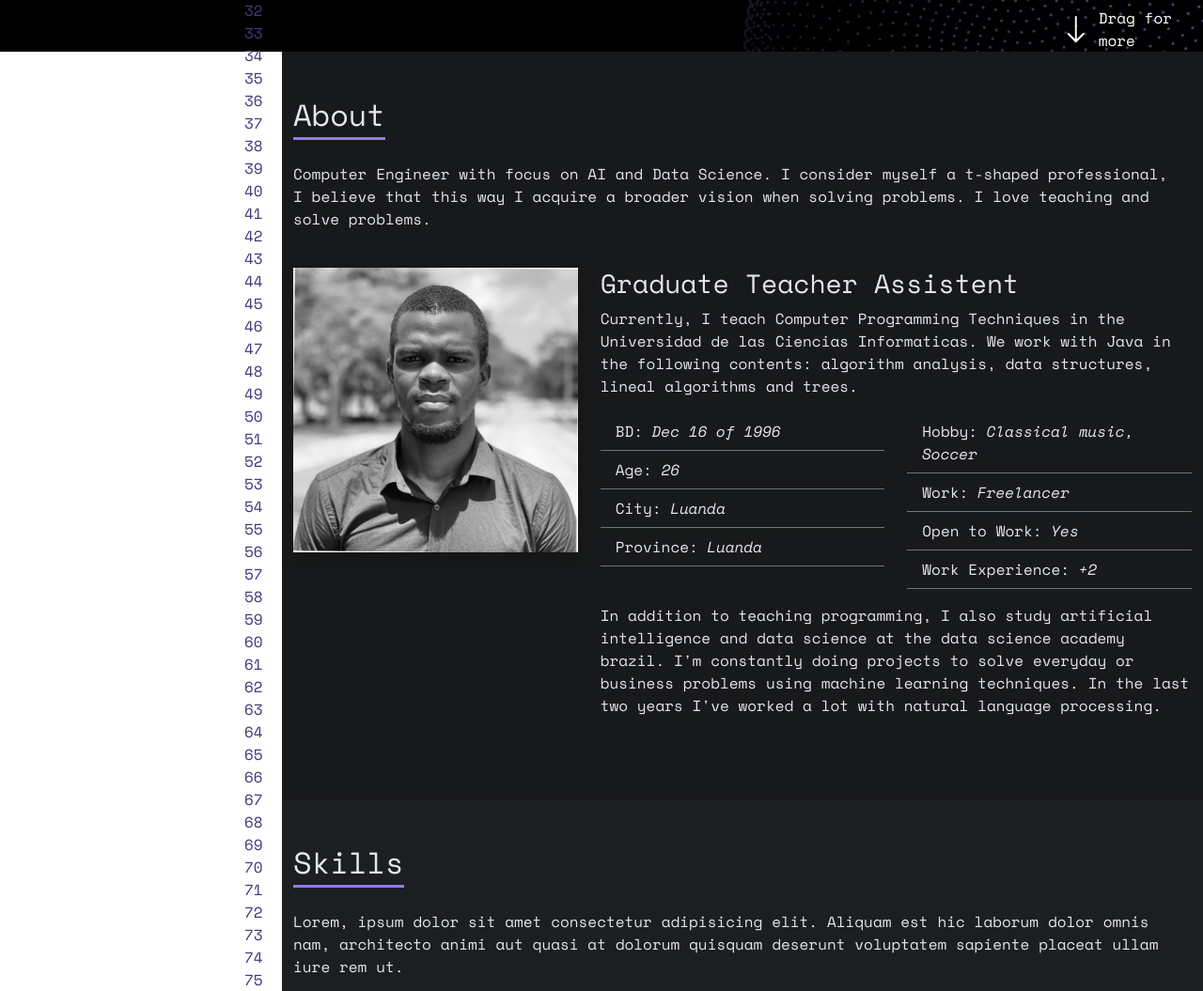
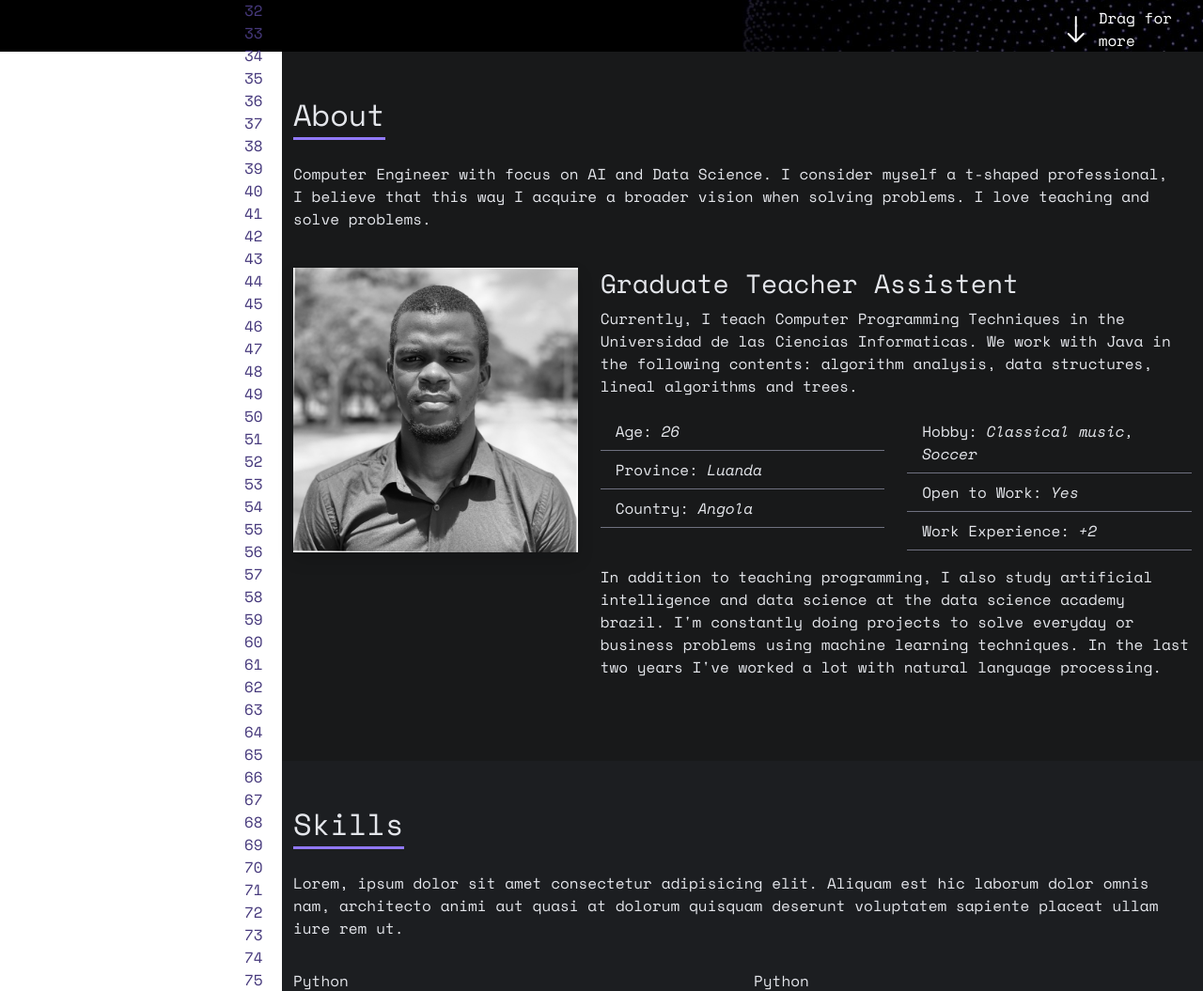
Before and after one commit to bentobenack/portfolio, a Flask app: page / in a window 1280 px wide. Shown: the part 745-1800 px from the top of the page at 94% size. Run offline with Flask 2, Linux system fonts and the light colour scheme; some libraries are stand-ins or nearby versions.

Commit message:
remove birthday and work in about section

```diff
--- a/templates/index.html
+++ b/templates/index.html
@@ -120,16 +120,13 @@
                             <div class="col-md-6">
                                 <ul class="list-group list-group-flush fs-6">
                                     <li class="list-group-item">
-                                        BD: <span class="fw-lighter fst-italic">Dec 16 of 1996</span>
-                                    </li>
-                                    <li class="list-group-item">
                                         Age: <span class="fw-lighter fst-italic">26</span>
                                     </li>
                                     <li class="list-group-item">
-                                        City: <span class="fw-lighter fst-italic">Luanda</span>
+                                        Province: <span class="fw-lighter fst-italic">Luanda</span>
                                     </li>
                                     <li class="list-group-item">
-                                        Province: <span class="fw-lighter fst-italic">Luanda</span>
+                                        Country: <span class="fw-lighter fst-italic">Angola</span>
                                     </li>
                                 </ul>
                             </div>
@@ -137,9 +134,6 @@
                                 <ul class="list-group list-group-flush fs-6">
                                     <li class="list-group-item">
                                         Hobby: <span class="fw-lighter fst-italic">Classical music, Soccer</span>
-                                    </li>
-                                    <li class="list-group-item">
-                                        Work: <span class="fw-lighter fst-italic">Freelancer</span>
                                     </li>
                                     <li class="list-group-item">
                                         Open to Work: <span class="fw-lighter fst-italic">Yes</span>
```
